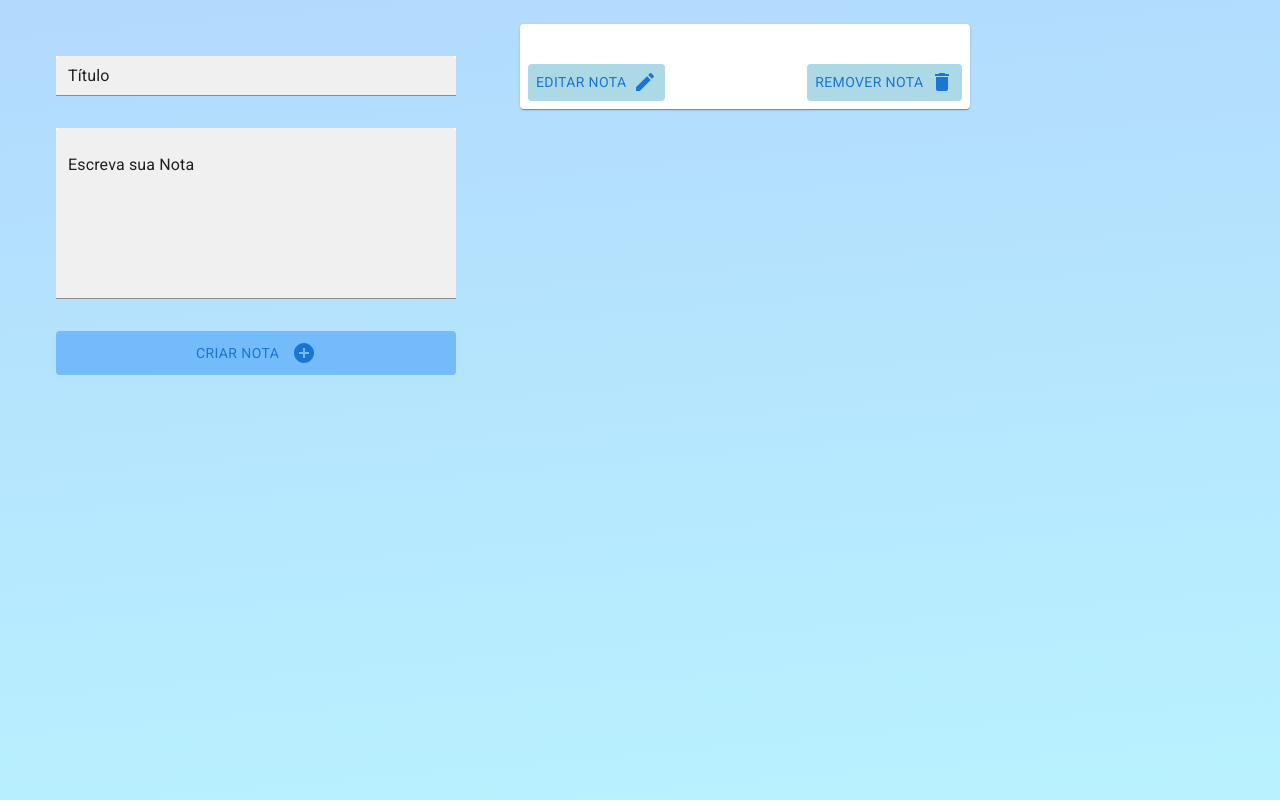
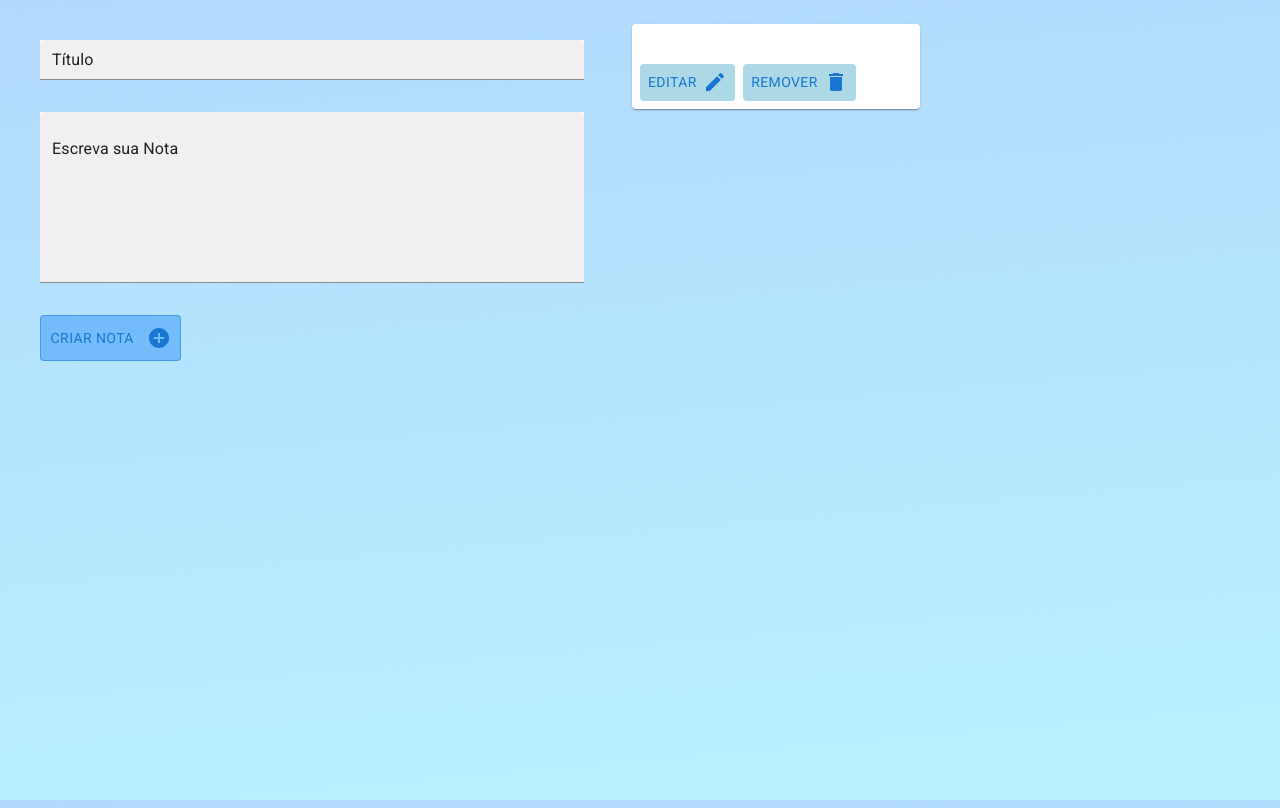
Before and after one commit to TalitaVial/CEEP-Material-UI---ReactJS, a React (Create React App) app: page / in a window 1280 px wide. Both pictures are taken after a click on the button "CRIAR NOTA". Built offline with nearby package versions, Linux system fonts and the light colour scheme.

Commit message:
feat: style: cardNota,FormularioCadastro,ListaDeNotas

```diff
--- a/src/components/CardNota.jsx
+++ b/src/components/CardNota.jsx
@@ -10,10 +10,10 @@ import EditIcon from '@mui/icons-material/Edit';
 
 
 const style = {
-  card: { width: 450,display: 'block', background: '#ffff',flot: 'rigth'},
-  cardContent : {textAlign:'flex-start'},
+  cardContent : {display: 'block'},
   typographyS : {fontSize: '1.3rem', fontFamily: 'Roboto'},
   typography : {fontSize: '1rem', fontFamily: 'Roboto'},
+  cardActions: {display: 'flex'},
   button : {background: '#add8e6'},
   editIcon: {marginLeft: '.4rem', display: 'flex',alignItems: 'center', justifyContent: 'center' },
   deletIcon: {marginLeft: '.4rem', display: 'flex',alignItems: 'center', justifyContent: 'center' }
@@ -21,18 +21,16 @@ const style = {
 class CardNota extends Component {
   render() {
     return (
-
-        <Card sx={style.card}>
+          <Card sx={style.card}>
         <CardContent sx={style.cardContent}>
           <Typography sx={style.typographyS}>{this.props.titulo}</Typography>
           <Typography sx={style.typography} variant='body2'>{this.props.texto}</Typography>
         </CardContent>
-        <CardActions sx={{display: 'flex', justifyContent: 'space-between'}}>
-          <Button sx={style.button}>Editar Nota<EditIcon sx={style.editIcon}/></Button>
-          <Button sx={style.button}>Remover nota<DeleteIcon sx={style.deletIcon}/></Button>
+        <CardActions sx={style.cardActions}>
+          <Button sx={style.button}>Editar<EditIcon sx={style.editIcon}/></Button>
+          <Button sx={style.button}>Remover<DeleteIcon sx={style.deletIcon}/></Button>
         </CardActions>
       </Card>
-
     );
   }
 }
--- a/src/components/FormularioCadastro.jsx
+++ b/src/components/FormularioCadastro.jsx
@@ -4,10 +4,11 @@ import TextField from '@mui/material/TextField';
 
 import Button from '@mui/material/Button';
 import AddCircleIcon from '@mui/icons-material/AddCircle';
+import { ButtonGroup } from '@mui/material';
 
 const style = {
-  stack: {float: 'left',margin: '2rem'},
-  textField: {minWidth: 400, margin: '1rem',fontFamily: 'Roboto',background: '#fff'},
+  stack: {minWidth: '45vw',margin: '1rem'},
+  textField: {margin: '1rem',fontFamily: 'Roboto',background: '#fff'},
   button: {display: 'flex', alignItems: 'center', justifyContent: 'center' ,background:'#74bbfb', padding: '.6rem', margin: '1rem'},
   addCircleIcon : {marginLeft: '.8rem'}
 }
@@ -44,7 +45,9 @@ class FormularioCadastro extends Component {
       <Stack sx={style.stack} onSubmit={this._criarNota.bind(this)} component="form" autoComplete="off">
         <TextField onChange={this._handleMudancaTitulo.bind(this)} sx={style.textField} hiddenLabel id="filled-hidden-label-small" defaultValue="Título" variant="filled" size="small" />
         <TextField onChange={this._handleMudancaTexto.bind(this)} sx={style.textField} id="filled-multiline-static" multiline rows={6} defaultValue="Escreva sua Nota" variant="filled"/>
+        <ButtonGroup>
         <Button type="submit" sx={style.button}>Criar Nota<AddCircleIcon sx={style.addCircleIcon}></AddCircleIcon></Button>
+        </ButtonGroup>
       </Stack>
     );
   }
--- a/src/components/ListaDeNotas.jsx
+++ b/src/components/ListaDeNotas.jsx
@@ -2,19 +2,22 @@ import React, { Component } from 'react';
 import CardNota from './CardNota';
 import { ListItem } from '@mui/material';
 import { List } from '@mui/material';
+
+const style = {
+  list: {display: 'flex', flexDirection: 'row',alignItems: 'flex-start', flexWrap: 'wrap'},
+  listItem : { width: '20rem',display: 'block'}
+}
 class ListaDeNotas extends Component {
  render(){
    return (
-    <>
-      <List>
+      <List sx={style.list}>
         {this.props.notas.map((nota, index)=>{
           return(
-             <ListItem key={index}>
+             <ListItem sx={style.listItem} key={index}>
               <CardNota titulo={nota.titulo} texto={nota.texto}/>
             </ListItem>
         )})}
       </List>
-   </>
 
    )}
 }
--- a/src/index.css
+++ b/src/index.css
@@ -11,6 +11,7 @@ html {
 
 .sessao_componentes{
   display: flex;
-  flex-wrap: wrap;
-
+  width: 100vw;
+  height: 100vh;
+  overflow: hidden;
 }
```
